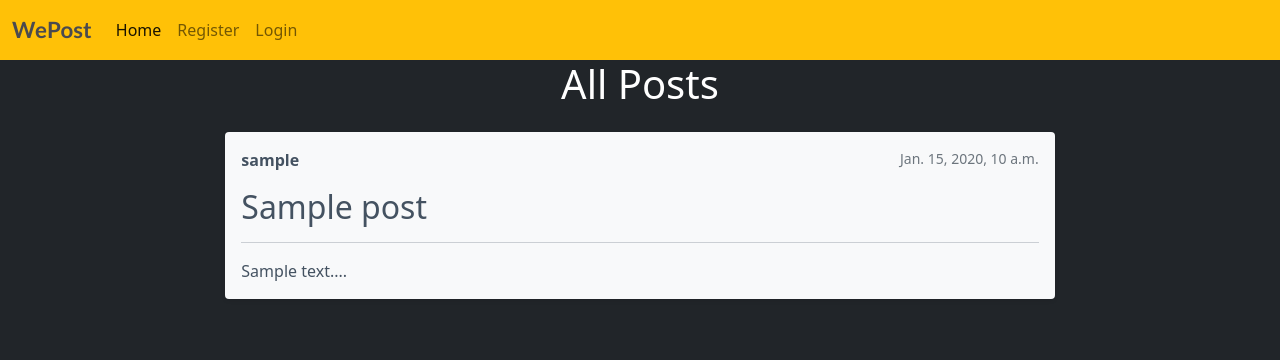
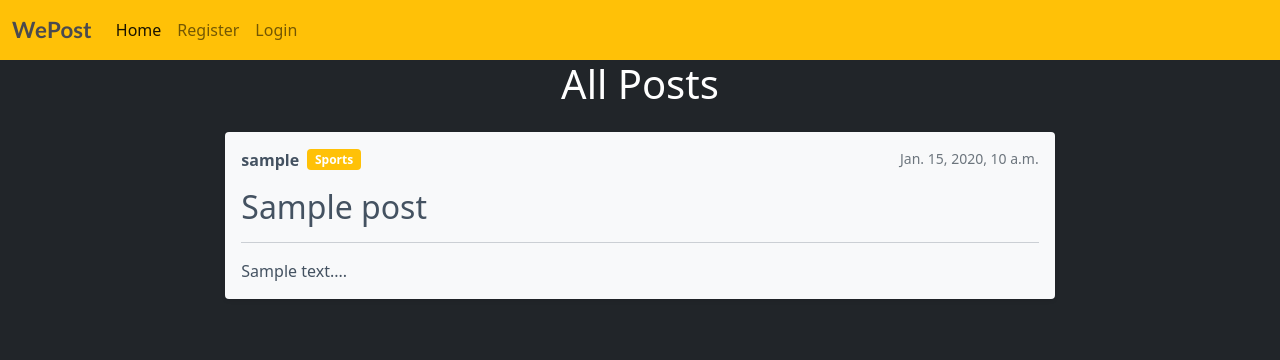
Before and after one commit to Yahya-H-Mohamed/Project-Portfolio-4-WePost, a Django app: page / in a window 1280 px wide. Shown: the top 360 px of the page. Run offline with Django 4.2, Linux system fonts and the light colour scheme; tables that the repository leaves empty hold one stand-in row (values such as "Sample post").

Commit message:
add tags to post list in index.html

```diff
--- a/blog/templates/blog/index.html
+++ b/blog/templates/blog/index.html
@@ -19,6 +19,7 @@
                         <div class="d-flex justify-content-between">
                             <div class="d-flex align-items-center">
                                 <span><strong>{{ post.author }}</strong></span>
+                                <span class="badge bg-warning ms-2">{{ post.get_category_display }}</span>
                             </div>
                             <div class="text-muted small">
                                 <!-- Created on -->
```
Also changed, not shown: blog/form.py (line endings or trailing spaces).
